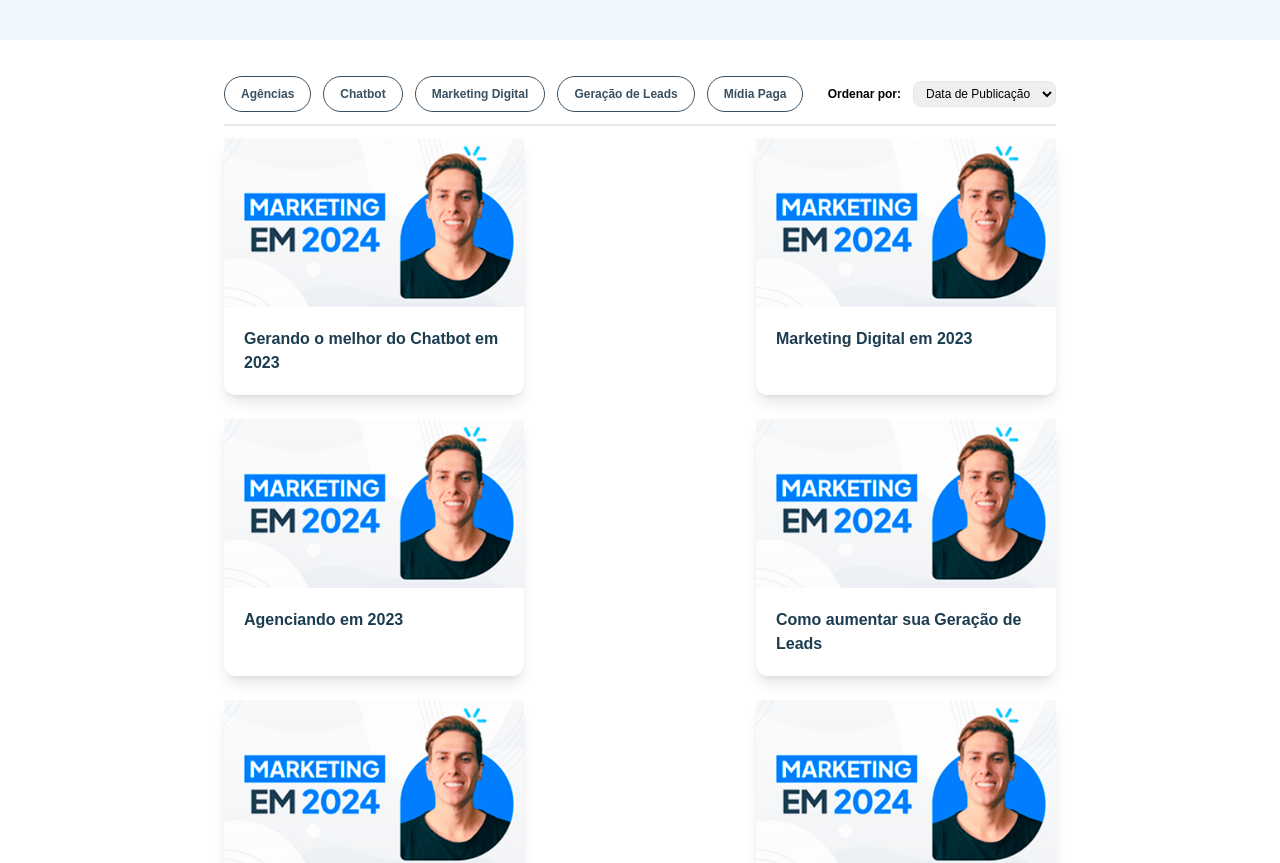
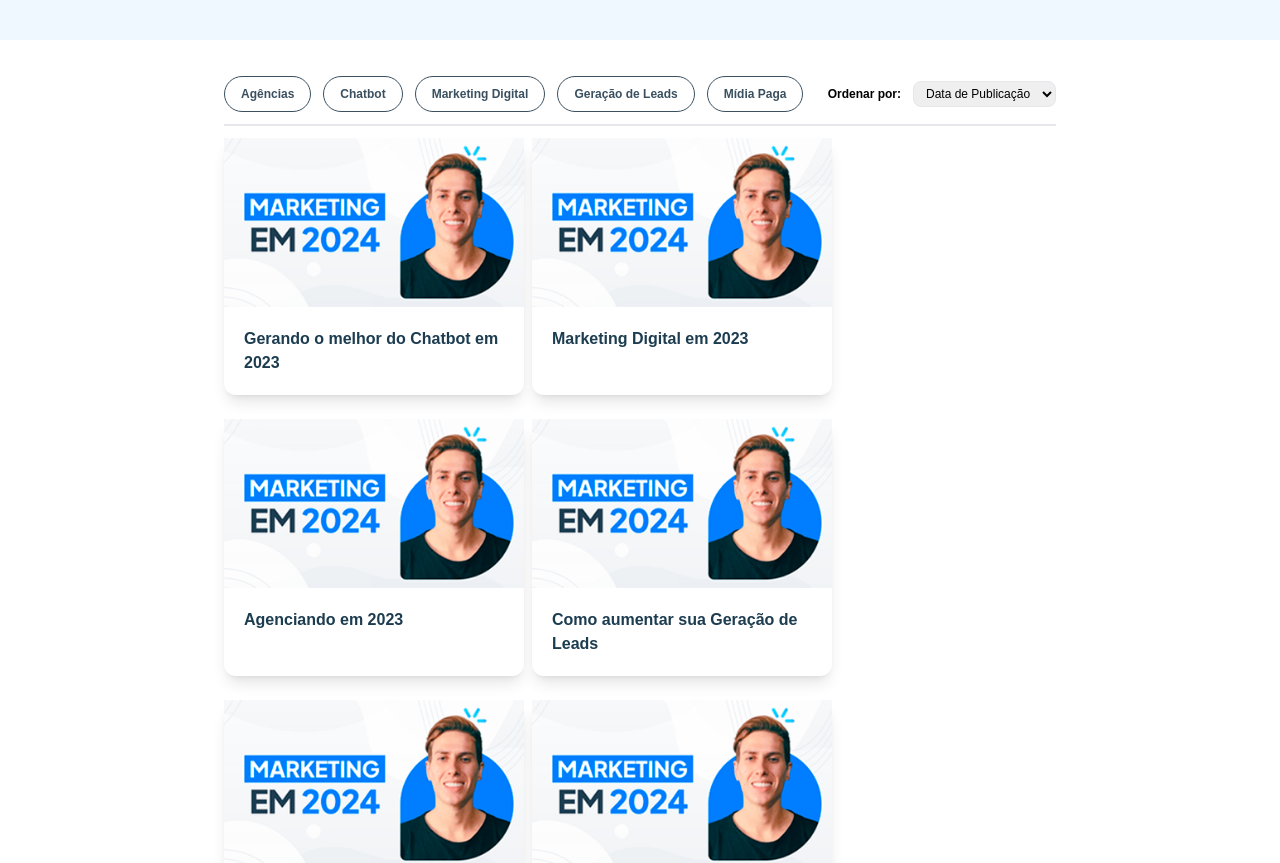
Before and after one commit to talescarneiro/leadster-app, a Next.js app: page / in a window 1280 px wide. Shown: the part 460-1323 px from the top of the page. Built offline with nearby package versions, Linux system fonts and the light colour scheme.

Commit message:
fix justify between to justify strech cards

```diff
--- a/app/components/content/CardsContent.tsx
+++ b/app/components/content/CardsContent.tsx
@@ -35,7 +35,7 @@
 const CardsContent: React.FC<CardsContentProps> = ({ currentCards, openModal, modalOpen, selectedCard, closeModal }) => {
     return (
         <div className='flex flex-col items-center justify-center'>
-            <div className='flex flex-wrap justify-between gap-y-6 gap-2'>
+            <div className='flex flex-wrap justify-stretch gap-y-6 gap-2'>
                 {currentCards.map((card: Card) => (
                     <div key={card.title} onClick={() => openModal(card)} className='flex flex-col shadow-lg rounded-xl w-[300px] cursor-pointer group'>
                         <div className='object-cover relative'>
```
